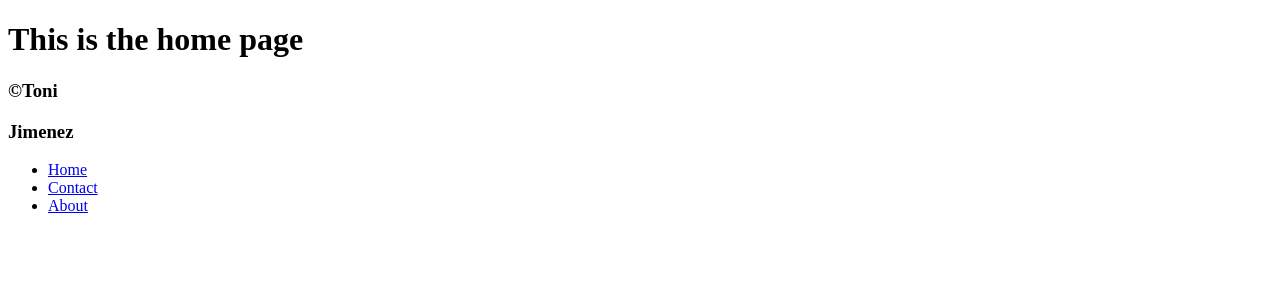
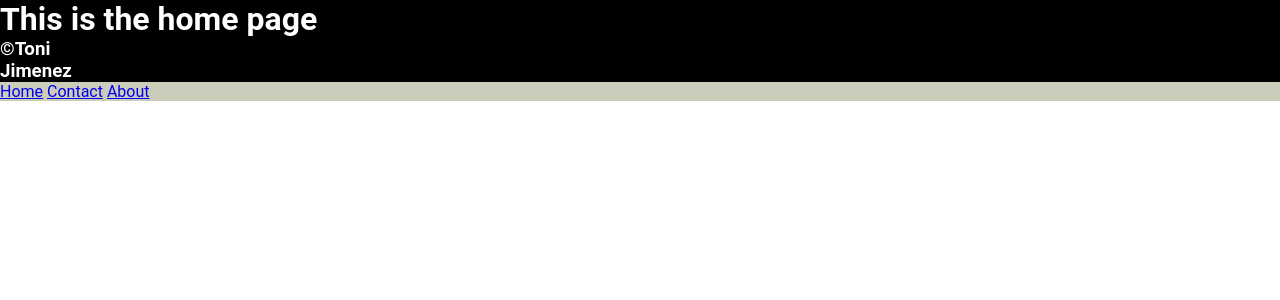
Before and after one commit to tarari/SmallMVC, a PHP site: page / in a window 1280 px wide. Shown: the top 300 px of the page. Run offline with PHP 8.4, Linux system fonts and the light colour scheme.

Commit message:
Changes in css

```diff
--- /dev/null
+++ b/public/style.css
@@ -0,0 +1,19 @@
+*{
+	margin:0;
+	padding:0;
+}
+body{
+	font-family: Roboto,sans-serif;
+}
+header{
+	height: 100px;
+	background-color: black;
+	color:white;
+}
+
+nav{
+	background-color: #ccb;
+}
+nav ul li{
+	display: inline-block;
+}
--- a/views/about.php
+++ b/views/about.php
@@ -2,6 +2,8 @@
 <html>
 <head>
 	<title>About</title>
+	<link rel="stylesheet" type="text/css" href="./public/style.css">
+
 </head>
 <body>
 <header>
--- a/views/home.php
+++ b/views/home.php
@@ -2,6 +2,7 @@
 <html>
 <head>
 	<title>Home</title>
+	<link rel="stylesheet" type="text/css" href="./public/style.css">
 </head>
 <body>
 <header>
```
Also changed, not shown: views/contact.php (added, +23 -0 lines).
